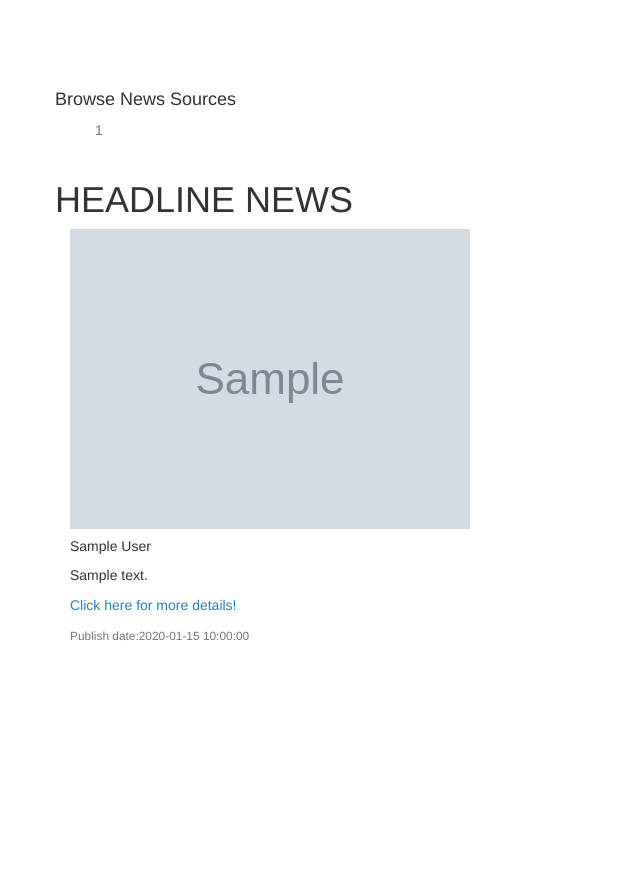
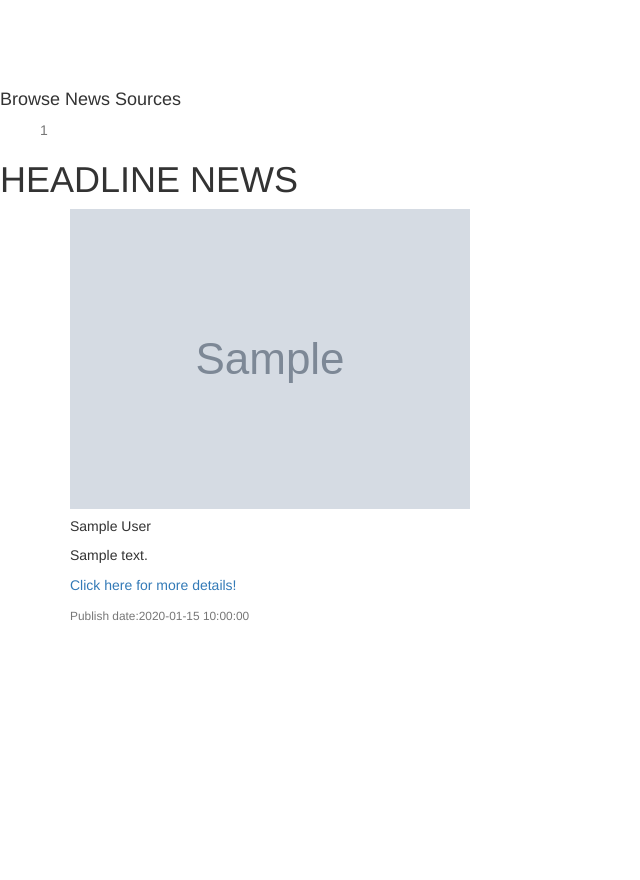
Before and after one commit to AmimoG/News-Preview, a Flask app: template app/templates/index.html in a window 1280 px wide. Shown: the part 92-972 px from the top of the page, without its empty margins (0-640 px from the left). After the commit the page ends 712 px from the top, so only its background shows below. Run offline with Flask 2, Linux system fonts and the light colour scheme; the template is opened without the code that fills it: most values are stand-ins (such as "Sample title", 1, 10 or a date in 2020); grey boxes marked "Sample" are stand-in pictures; some libraries are stand-ins or nearby versions.

Commit message:
Add Files

```diff
--- a/app/main/views.py
+++ b/app/main/views.py
@@ -30,6 +30,6 @@ def category(cat_name):
     '''
     category = get_category(cat_name)
     title = f'{cat_name}'
-    cat = cat_name
+    _ = cat_name
 
     return render_template('categories.html',title = title,category = category, cat= cat_name)
--- a/app/request.py
+++ b/app/request.py
@@ -20,7 +20,6 @@ def get_source():
     Function that gets the json response to url request
     '''
     get_source_url= source_url.format(api_key)
-    # print(get_source_url)
     with urllib.request.urlopen(get_source_url) as url:
         get_sources_data = url.read()
         get_sources_response = json.loads(get_sources_data)
--- a/app/static/index.css
+++ b/app/static/css/index.css
@@ -6,6 +6,6 @@
 display: flex;
 }
 .col-9 {
-overflow-y: auto;
+overflow-y: none;
 height: 90vh; /* NEW */
 }
--- a/app/templates/article.html
+++ b/app/templates/article.html
@@ -3,7 +3,7 @@
 <br>
 <br>
 <body>
-  <h1 text-align="center" class="text-capitalize"> {{id}} </h3>
+  <h1 align="center" class="text-capitalize"> {{id}} </h3>
   <div class="container">
     <div class="card-columns">
       {% for article in articles %}
--- a/app/templates/categories.html
+++ b/app/templates/categories.html
@@ -5,7 +5,7 @@
 <body>
   <br>
   <br>
-  <h1 text-align="center" class="text-uppercase">{{cat}} NEWS </h3>
+  <h1 align="center" class="text-uppercase">{{cat}} NEWS </h3>
     <div class="container">
       <div class="card-columns">
         {% for category in category %}
--- a/app/templates/index.html
+++ b/app/templates/index.html
@@ -1,6 +1,6 @@
 <!-- <h1>my display{{message}}</h1> -->
 {% extends 'base.html'%} {% block content %} {% block styles%} {{ super() }}
-<link rel="stylesheet" href="{{url_for('static',filename='css/index.css')}}"> {% endblock %}
+<link rel="stylesheet" href="{{url_for('static',filename='app.static.css.index.css')}}"> {% endblock %}
 <br>
 <br>
 <br>
--- a/app/templates/macros.html
+++ b/app/templates/macros.html
@@ -1,4 +1,4 @@
-{% macro displaySources(source_results_list) %}
+<!-- {% macro displaySources(source_results_list) %}
 {% for source in sources %}
 <div class="main">
   <div class="container-fluid">
@@ -22,4 +22,4 @@
         </div>
       </div>
 
-{% endfor %} {% endmacro %}
+{% endfor %} {% endmacro %} -->
--- a/app/templates/new_review.html
+++ b/app/templates/new_review.html
@@ -1,4 +1,4 @@
-{% extends 'base.html'%}
+<!-- {% extends 'base.html'%}
 {% import "bootstrap/wtf.html" as wtf %}
 
 {% block content %}
@@ -16,4 +16,4 @@
 
     </div>
 
-{% endblock %}
+{% endblock %} -->
--- a/app/templates/search.html
+++ b/app/templates/search.html
@@ -1,4 +1,4 @@
-{% extends 'base.html'%}
+<!-- {% extends 'base.html'%}
 {% import 'macros.html' as macro%}
 
 {% block content %}
@@ -15,4 +15,4 @@
         </div>
 
     </div>
-{% endblock %}
+{% endblock %} -->
--- a/config.py
+++ b/config.py
@@ -5,7 +5,6 @@ class Config:
     General configuration parent class
     '''
     NEWS_API_SOURCE_URL='https://newsapi.org/v2/sources?apiKey={}'
-    # CAT_API_URL='https://newsapi.org/v2/everything?q={}&sortBy=relevancy&apiKey={}'
     NEWS_API_KEY=os.environ.get('NEWS_API_KEY')
     CAT_API_URL='https://newsapi.org/v2/top-headlines?country=us&category={}&apiKey={}'
 
```
Also changed, not shown: app/main/forms.py (+7 -7 lines), app/static/movie.css (deleted, +0 -31 lines), 1 other file.
